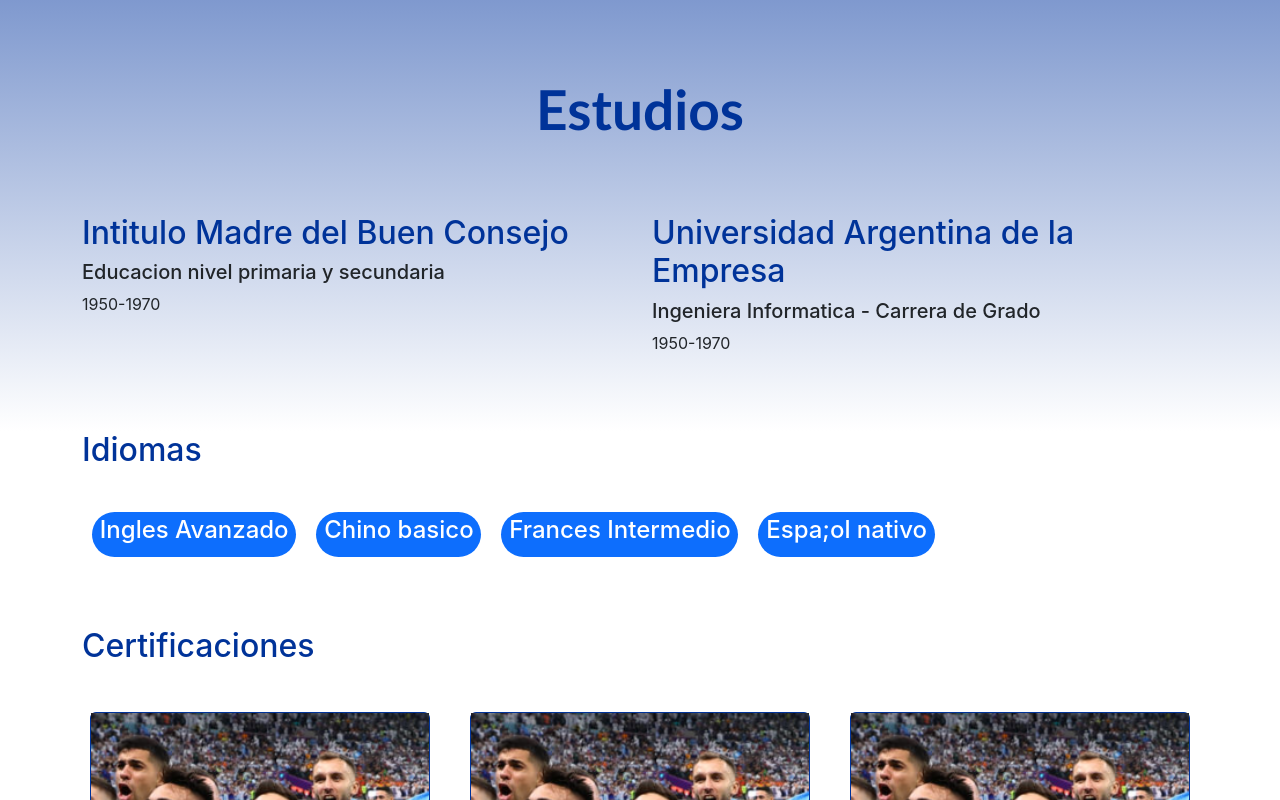
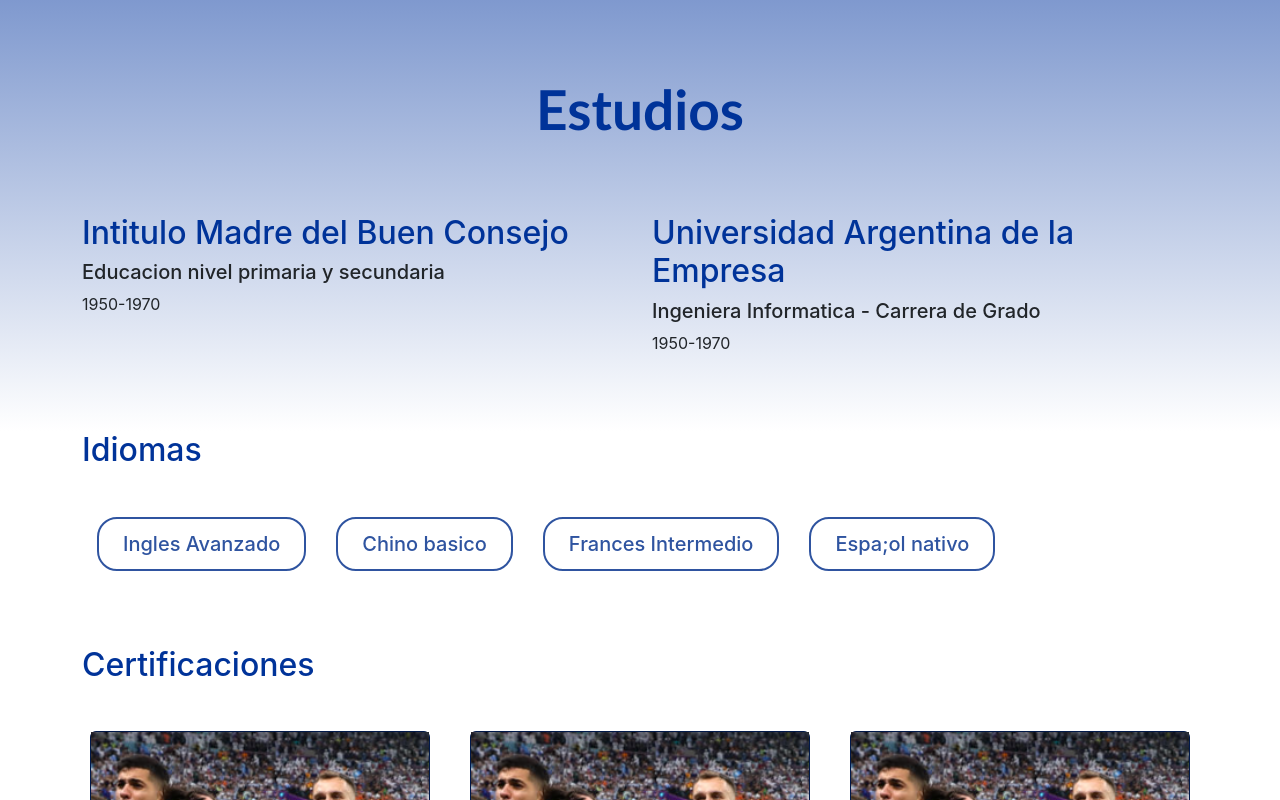
Before and after one commit to ezebarrena/tpoapi, a React (Create React App) app: page / in a window 1280 px wide. Shown: the part 2000-2800 px from the top of the page. Built offline with nearby package versions, Linux system fonts and the light colour scheme.

Commit message:
Cambios visuales v2
Co-authored-by: ezebarrena <ezebarrena@users.noreply.github.com>

```diff
--- a/src/components/fortalezas.jsx
+++ b/src/components/fortalezas.jsx
@@ -9,14 +9,14 @@
 
             <div className="row">
                 <div class="col-md-11">
-                    <div class="idiomasPill"><span class="badge rounded-pill text-bg-primary"><h4> Trabajo en equipo </h4></span></div>
-                    <div class="idiomasPill"><span class="badge rounded-pill text-bg-primary"><h4> Atento a los detalles </h4></span></div>
-                    <div class="idiomasPill"><span class="badge rounded-pill text-bg-primary"><h4> Puntualidad </h4></span></div>
-                    <div class="idiomasPill"><span class="badge rounded-pill text-bg-primary"><h4> Hincha de Boca </h4></span></div>
-                    <div class="idiomasPill"><span class="badge rounded-pill text-bg-primary"><h4> TEST </h4></span></div>
-                    <div class="idiomasPill"><span class="badge rounded-pill text-bg-primary"><h4> TEST </h4></span></div>
-                    <div class="idiomasPill"><span class="badge rounded-pill text-bg-primary"><h4> TEST </h4></span></div>
-                    <div class="idiomasPill"><span class="badge rounded-pill text-bg-primary"><h4> TEST </h4></span></div>
+                    <div class="idiomasPill"><button className="boton3">Trabajo en equipo </button></div>
+                    <div class="idiomasPill"><button className="boton3">Atento a los detalles </button></div>
+                    <div class="idiomasPill"><button className="boton3">Puntualidad </button></div>
+                    <div class="idiomasPill"><button className="boton3">Hincha de Boca </button></div>
+                    <div class="idiomasPill"><button className="boton3">TEST </button></div>
+                    <div class="idiomasPill"><button className="boton3">TEST </button></div>
+                    <div class="idiomasPill"><button className="boton3">TEST </button></div>
+                    <div class="idiomasPill"><button className="boton3">TEST </button></div>
 
                 </div>
             </div>
--- a/src/components/idiomas_certificaciones.jsx
+++ b/src/components/idiomas_certificaciones.jsx
@@ -13,10 +13,10 @@
 
             <div className="row">
                 <div class="col-md-11">
-                    <div class="idiomasPill"><span class="badge rounded-pill text-bg-primary"><h4> Ingles Avanzado </h4></span></div>
-                    <div class="idiomasPill"><span class="badge rounded-pill text-bg-primary"><h4> Chino basico </h4></span></div>
-                    <div class="idiomasPill"><span class="badge rounded-pill text-bg-primary"><h4> Frances Intermedio </h4></span></div>
-                    <div class="idiomasPill"><span class="badge rounded-pill text-bg-primary"><h4> Espa;ol nativo </h4></span></div>
+                    <div class="idiomasPill"><button className="boton3">Ingles Avanzado </button></div>
+                    <div class="idiomasPill"><button className="boton3">Chino basico </button></div>
+                    <div class="idiomasPill"><button className="boton3">Frances Intermedio </button></div>
+                    <div class="idiomasPill"><button className="boton3">Espa;ol nativo </button></div>
                 </div>
             </div>
 
--- a/src/components/navegation/navBar.js
+++ b/src/components/navegation/navBar.js
@@ -42,7 +42,8 @@
                         </li>
 
                     </ul>
-                    <button onClick={signin} className="btn btn-outline-light" type="submit" >Contacto</button>
+                    <button onClick={signin} className="btn btn-outline-light" type="submit" >1</button>
+                    <button onClick={signin} className="btn btn-outline-light" type="submit" id="">2</button>
                     <form className="d-flex" role="search" >
                     </form>
                 </div>
--- a/src/cssComponents/cssCompStyles.css
+++ b/src/cssComponents/cssCompStyles.css
@@ -83,17 +83,28 @@
 .idiomasPill{
     float: left;
     margin: 10px;
+    font-size: 250%;
+
+}
+
+.idiomasPill:hover{
+
+
 }
 
 .card{
     background-color: white;
-    border-color: #003399;
+    border-color: #011949;
     margin: 8px;
     margin-bottom: 15px;
 }
 .card:hover {
-    background-color: #7e98ce;
+    /*background-color: #a2a2a2;*/
+    /*background: linear-gradient(#b0afaf, #ffffff);*/
+    box-shadow: 0px 5px 20px 5px rgb(37, 36, 36);
+    transition: all 0.3s ease;
 }
+
 
 .linkEmpresa {
     color: black;
@@ -149,6 +160,13 @@
 .Foto{
     width: 80%;
     margin-top: 35%;
+}
+
+.Foto:hover{
+    width: 100%;
+    margin-top: 25%;
+    transition: all 0.5s ease;
+
 }
 
 #navBar {
@@ -221,3 +239,23 @@
     background: linear-gradient(#2f54a0, #5c87dd);*/
     background: linear-gradient(#2f54a0, #7e98ce);
 }
+
+.boton3 {
+    color: #2f54a0 !important;
+    font-size: 20px;
+    font-weight: 500;
+    padding: 0.5em 1.2em;
+    background: rgba(0,0,0,0);
+    border: 2px solid;
+    border-color: #2f54a0;
+    transition: all 1s ease;
+    position: relative;
+    border-radius: 20px;
+    float: left;
+    margin: 5px;
+  }
+
+  .boton3:hover {
+    background: #2f54a0;
+    color: #fff !important;
+  }
```
